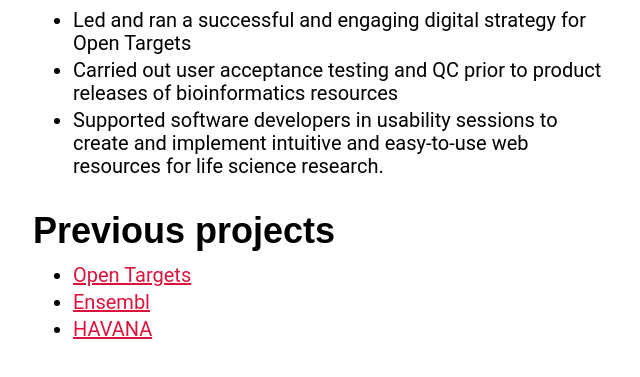
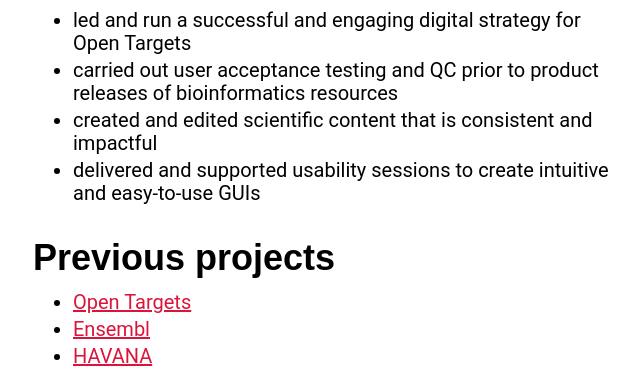
Before and after one commit to deniseOme/deniseOme.github.io, a plain HTML site: page index.html in a window 1280 px wide. Shown: the part 666-1043 px from the top of the page, without its empty margins (319-959 px from the left). Drawn offline with nearby package versions, Linux system fonts and the light colour scheme; a script that the page names is missing.

Commit message:
Update index.html

```diff
--- a/index.html
+++ b/index.html
@@ -27,9 +27,10 @@
     <p>A few years later I moved over to Open Targets and left EMBL-EBI in Aug 2020. I now provide consultancy on scientific training, digital strategy and scientific writing.</p>-->
     <h2>I have…</h2>
     <ul>
-      <li>Led and ran a successful and engaging digital strategy for Open Targets </a></s></li>
-      <li>Carried out user acceptance testing and QC prior to product releases of bioinformatics resources</a></s></li>
-      <li>Supported software developers in usability sessions to create and implement intuitive and easy-to-use web resources for life science research.
+      <li>led and run a successful and engaging digital strategy for Open Targets </a></s></li>
+      <li>carried out user acceptance testing and QC prior to product releases of bioinformatics resources</a></s></li>
+      <li>created and edited scientific content that is consistent and impactful</a></s></li>
+      <li>delivered and supported usability sessions to create intuitive and easy-to-use GUIs</a></s></li>
 </ul>
 <h2>Previous projects</h2>
     <ul>
@@ -40,10 +41,10 @@
 <h2>Work snippets</h2>
 <ul>
 <h3>Blogging</h3>
-      <li><a href="https://blog.opentargets.org/2020/06/17/open-targets-platform-20-06-has-been-released/" aria-describedby="external-site">Open Targets Platform 20.06 has been released!</a></s></li>
-      <li><a href="https://blog.opentargets.org/2017/06/27/translation-translation-translation/" aria-describedby="external-site">Translation, Translation, Translation</a></s></li>
-      <li><a href="http://www.ensembl.info/2015/02/23/the-ensembl-ftp-site-a-one-stop-shop/" aria-describedby="external-site">The Ensembl FTP site, a one-stop shop</a></s></li>
-      <li><a href="http://www.ensembl.info/2014/10/08/can-i-host-an-ensembl-api-workshop-yes-you-can/" aria-describedby="external-site">'Can I host an Ensembl API workshop'? Yes, you can!</a></s></li>
+    <li><a href="https://blog.opentargets.org/2020/06/17/open-targets-platform-20-06-has-been-released/" aria-describedby="external-site">Open Targets Platform 20.06 has been released!</a></s></li>
+    <li><a href="https://blog.opentargets.org/2017/06/27/translation-translation-translation/" aria-describedby="external-site">Translation, Translation, Translation</a></s></li>
+    <li><a href="http://www.ensembl.info/2015/02/23/the-ensembl-ftp-site-a-one-stop-shop/" aria-describedby="external-site">The Ensembl FTP site, a one-stop shop</a></s></li>
+    <li><a href="http://www.ensembl.info/2014/10/08/can-i-host-an-ensembl-api-workshop-yes-you-can/" aria-describedby="external-site">'Can I host an Ensembl API workshop'? Yes, you can!</a></s></li>
 </ul>
 <h3>Online forums</h3>
     <ul>
```
